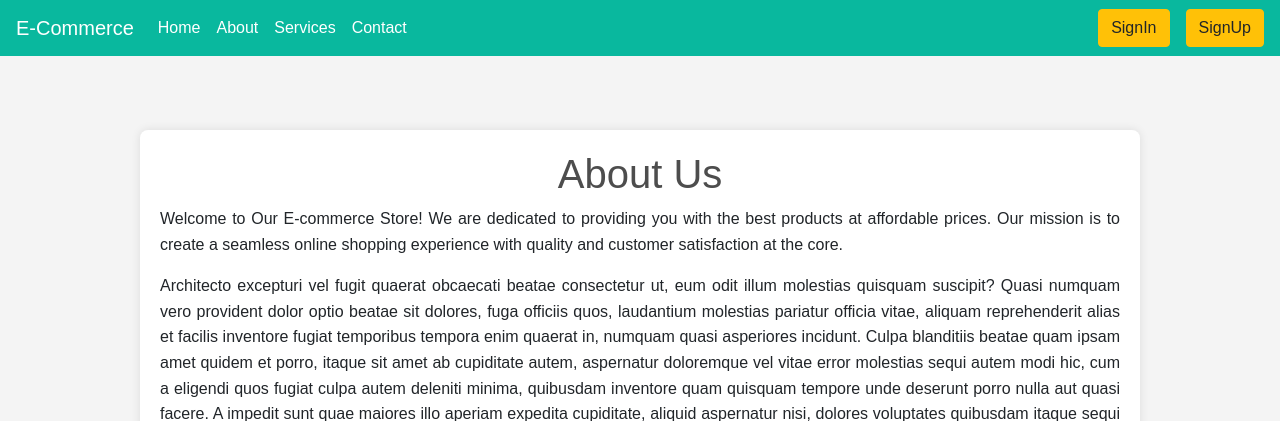
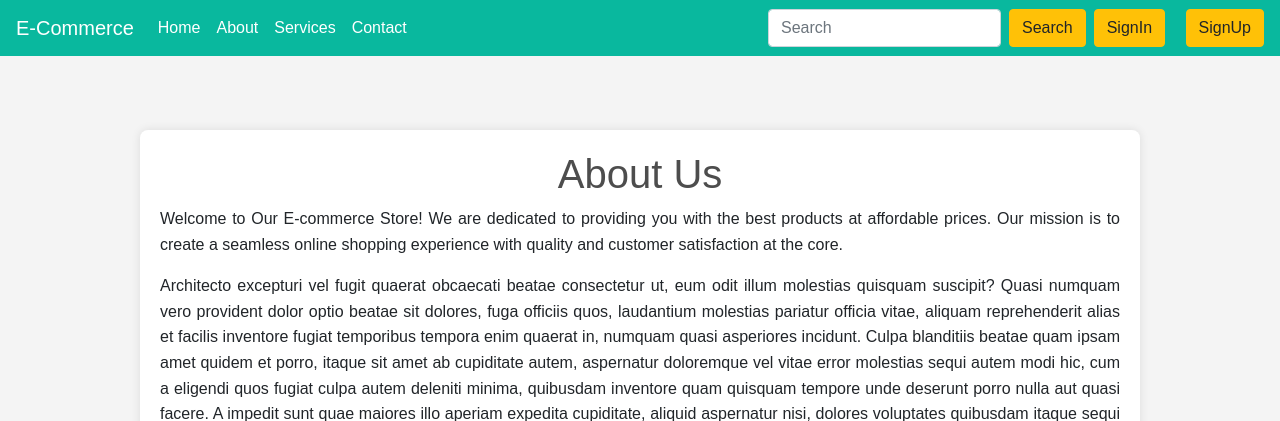
Before and after one commit to BrijeshMarshettiwar/ecommerce, a Django app: page /About in a window 1280 px wide. Shown: the top 421 px of the page. Run offline with Django 5.2, Linux system fonts and the light colour scheme; some libraries are stand-ins or nearby versions.

Commit message:
Update main.html

```diff
--- a/store/templates/store/main.html
+++ b/store/templates/store/main.html
@@ -131,6 +131,12 @@
           </li>
         </ul>
         <div class="form-inline my-2 my-lg-0">
+          <form class="d-flex" role="search" action="{% url 'search'%}" method="post" >
+            {% csrf_token %}
+            <input class="form-control me-2" type="text" placeholder="Search" aria-label="Search" name="search_data" id="search">
+            <button class="btn btn-warning mx-2" type="submit" value="Search">Search</button>
+          </form>
+          <div>
 
           {% if user.is_authenticated %}
           <a class="btn btn-warning " href="{% url 'logout' %}">Logout</a>
@@ -147,6 +153,7 @@
           <p id="cart-total">{{cartItems}}</p>
           {% else %}
           {% endif %}
+        </div>
         </div>
       </div>
     </nav>
```
